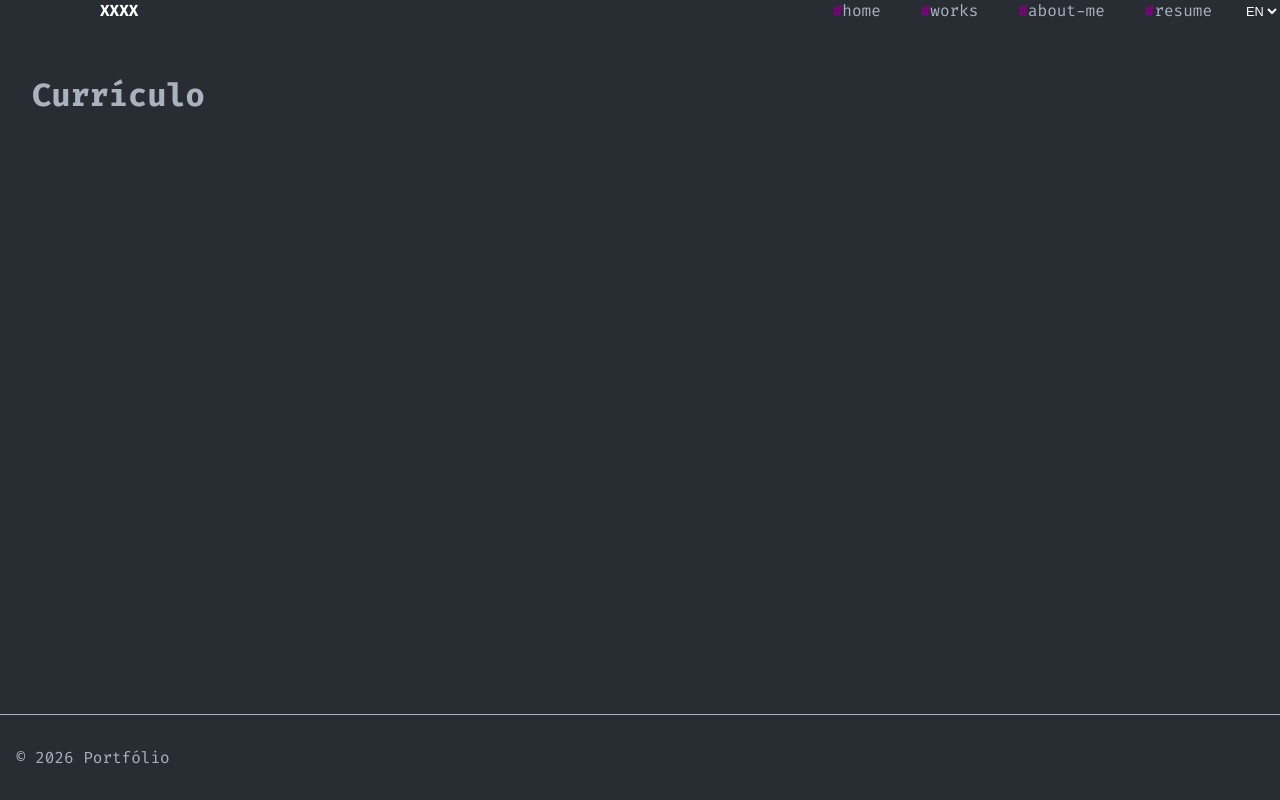
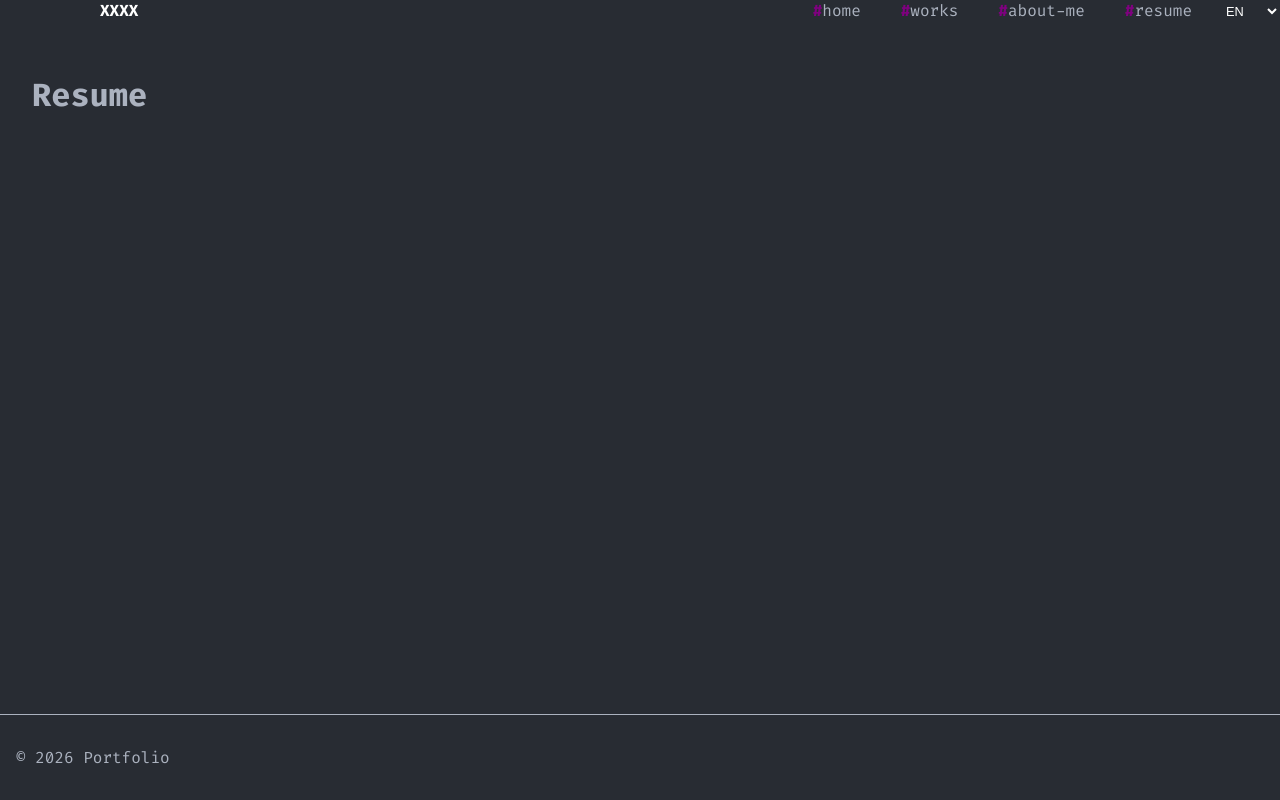
Before and after one commit to Laboratorio-desenvolvimento/portfolio, a React app in the folder frontend/: page /resume in a window 1280 px wide. Built offline with nearby package versions, Linux system fonts and the light colour scheme; the HTML template or start-up script is replaced by a standard one.

Commit message:
feat: aplicando função translation em todas as pags

```diff
--- a/frontend/src/components/Footer.jsx
+++ b/frontend/src/components/Footer.jsx
@@ -1,7 +1,10 @@
+import { useLanguage } from '../services/translation'
 const Footer = () => {
+
+    const { t, idioma, changeLanguage } = useLanguage()
     return (
         <footer style={{ borderTop: '1px solid #ABB2BF', padding: '1rem', marginTop: 'auto', color: '#ABB2BF' }}>
-            <p>&copy; {new Date().getFullYear()} Portfólio</p>
+            <p>&copy; {new Date().getFullYear()} {t('portfolio')}</p>
         </footer>
     );
 };
--- a/frontend/src/components/Header.jsx
+++ b/frontend/src/components/Header.jsx
@@ -43,7 +43,7 @@ const Header = () => {
               onChange={(e) => changeLanguage(e.target.value)}
             >
               <option value="EN">EN</option>
-              <option value="PT">PT</option>
+              <option value="PT">PT-BR</option>
             </select>
           </li>
         </ul>
--- a/frontend/src/components/header.jsx
+++ b/frontend/src/components/header.jsx
@@ -43,7 +43,7 @@ const Header = () => {
               onChange={(e) => changeLanguage(e.target.value)}
             >
               <option value="EN">EN</option>
-              <option value="PT">PT</option>
+              <option value="PT">PT-BR</option>
             </select>
           </li>
         </ul>
--- a/frontend/src/locales/en.json
+++ b/frontend/src/locales/en.json
@@ -2,5 +2,6 @@
     "home": "home",
     "about": "about-me",
     "projects": "works",
-    "contact": "contacts"
+    "resume": "resume",
+    "portfolio": "Portfolio"
 }
--- a/frontend/src/locales/pt.json
+++ b/frontend/src/locales/pt.json
@@ -2,5 +2,6 @@
     "home": "início",
     "about": "sobre mim",
     "projects": "projetos",
-    "contact": "contatos"
+    "resume": "resumo",
+    "portfolio": "Portfólio"
 }
--- a/frontend/src/pages/AboutMe.jsx
+++ b/frontend/src/pages/AboutMe.jsx
@@ -1,7 +1,11 @@
+import { useLanguage } from '../services/translation'
+
 const AboutMe = () => {
+    const { t, idioma, changeLanguage } = useLanguage()
+
     return (
         <div>
-            <h1>Sobre mim</h1>
+            <h1>{t('about').charAt(0).toUpperCase() + t('about').slice(1)}</h1>
         </div>
     );
 };
--- a/frontend/src/pages/Home.jsx
+++ b/frontend/src/pages/Home.jsx
@@ -1,7 +1,6 @@
 import { useLanguage } from '../services/translation'
 
 const Home = () => {
-
     const { t, idioma, changeLanguage } = useLanguage()
 
     return (
--- a/frontend/src/pages/Projects.jsx
+++ b/frontend/src/pages/Projects.jsx
@@ -1,7 +1,10 @@
+import { useLanguage } from "../services/translation";
 const Projects = () => {
+    const { t, idioma, changeLanguage } = useLanguage()
+
     return (
         <div>
-            <h1>Projetos</h1>
+            <h1>{t('projects').charAt(0).toUpperCase() + t('projects').slice(1)}</h1>
         </div>
     );
 };
--- a/frontend/src/pages/Resume.jsx
+++ b/frontend/src/pages/Resume.jsx
@@ -1,7 +1,10 @@
+import { useLanguage } from "../services/translation";
 const Resume = () => {
+    const { t, idioma, changeLanguage } = useLanguage()
+
     return (
         <div>
-            <h1>Currículo</h1>
+            <h1>{t('resume').charAt(0).toUpperCase() + t('resume').slice(1)}</h1>
         </div>
     );
 };
```
